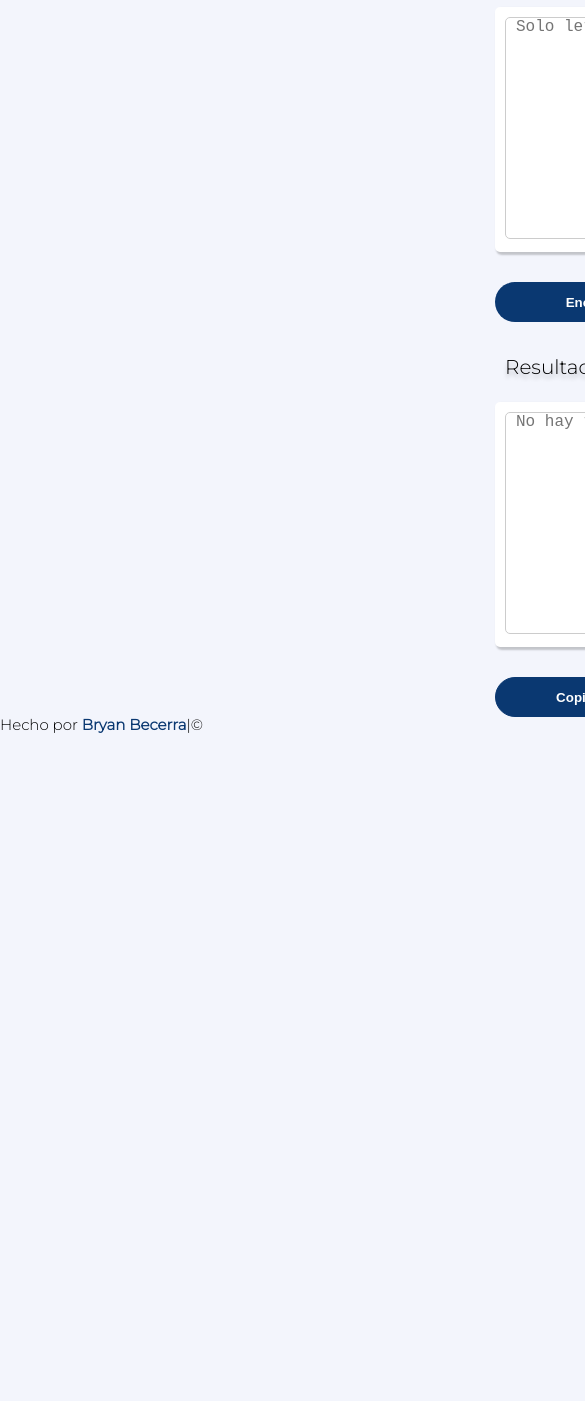
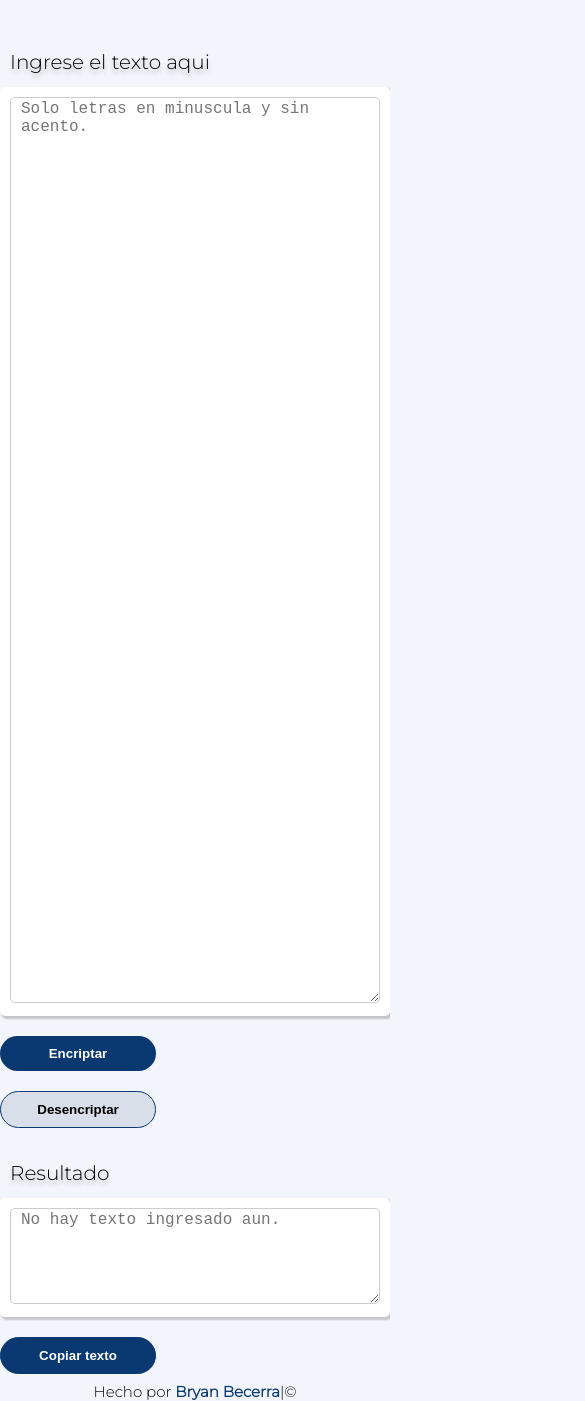
Before and after one commit to BryanBece/BryanBece.github.io, a plain HTML site: page index.html in a window 390 px wide. Shown: the part 168-1569 px from the top of the page, 585 px wide, since content can reach past the window. Before the commit the page ends 1080 px from the top, so only its background shows below. Drawn offline with Linux system fonts and the light colour scheme.

Commit message:
Update style.css
v2

```diff
--- a/style.css
+++ b/style.css
@@ -4,8 +4,8 @@ html {
   }
 
   * {
-    margin: 0;
-    padding: 0;
+    margin: auto;
+    padding: auto;
   }
 
   *, *:before, *:after {
@@ -14,14 +14,16 @@ html {
 body{
     font-family: 'Montserrat', sans-serif;
     position: absolute;
-    width: 1440px;
-    height: 1080px;
+    width: auto;
+    height: auto;
     background: #F3F5FC;
+
 }
+
 .main {
     max-width: 45rem;
     margin: auto;
-    display: flex;
+    display: auto;
     justify-content: center;
     flex-direction: column;
     gap: 2rem;
@@ -30,7 +32,6 @@ body{
     text-align: center;
     font-size: 30px;
     padding: 1.5rem;
-    text-align: center;
     line-height: 150%;
     color: #000000;
     text-shadow: 0px 4px 4px rgba(0, 0, 0, 0.25);
@@ -48,8 +49,9 @@ body{
     box-shadow: 2px 2px 2px 1px rgba(0, 0, 0, 0.2);
     background-color: white;
     border-radius: 0.5rem;
-    height: auto;
-    width: 720px;
+    height: 100%;
+    width: 100%;
+
 }
 .text-input{
     width: 100%;
@@ -61,6 +63,17 @@ body{
     color: #000000;
     margin-bottom: 1px;
 }
+.error {
+    background-color: #0A3871;
+    padding: 1rem;
+    font-size: 1.3rem;
+    margin: 1rem auto 0;
+    color: white;
+    text-align: center;
+    text-transform: uppercase;
+    font-weight: bold;
+    border-radius: 0.5rem;
+  }
 .button-container {
     display: flex;
     justify-content: space-between;
@@ -79,8 +92,8 @@ body{
     margin-right: 1rem;
     border-radius: 20px;
     cursor: pointer;
-    width: 200px;
-    height: 40px;
+    width: 40%;
+    height: auto;
 }
 .boton1:hover, .botoncopiar:hover {
     background: #D8DFE8;
@@ -96,8 +109,8 @@ body{
     border: 1px solid #0A3871;
     border-radius: 20px;
     cursor: pointer;
-    width: 200px;
-    height: 40px;
+    width: 40%;
+    height: auto;
 }
 .boton2:hover {
     background: #0A3871;
@@ -111,14 +124,6 @@ body{
     color: #000000;
     text-shadow: 0px 4px 4px rgba(0, 0, 0, 0.25);
 }
-.msgbox{
-    padding: 1rem;
-    box-shadow: 2px 2px 2px 1px rgba(0, 0, 0, 0.2);
-    background-color: white;
-    border-radius: 0.5rem;
-    height: auto;
-    width: 720px;
-}
 .botoncopiar{
     border: 0;
     font-weight: bold;
@@ -126,14 +131,16 @@ body{
     color: white;
     padding: 1rem;
     margin-top: 1rem;
+    margin-bottom: 1rem;
     border: 1px solid #0A3871;
     border-radius: 20px;
     cursor: pointer;
-    width: 200px;
-    height: 40px;
+    width: 40%;
+    height: auto;
+    display: block;
 }
 .footer{
-    text-align: left;
+    text-align: center;
     font-size: 15px;
     color: black;
   }
@@ -141,3 +148,47 @@ body{
     color: #0A3871;
     font-weight: bold;
 }
+
+@media screen and (max-width: 720px){
+    .main {
+        flex-direction: column;
+        gap: 1rem;
+        display: flex;
+    }
+    .formbox, .msgbox{
+        width: 100%;
+        height: 100%;
+    }
+    .text-input{
+        width: 100%;
+        height: 100%;
+        border-radius: 5px;
+        border: 1px solid #ccc;
+        padding-left: 10px;
+        font-size: 16px;
+        color: #000000;
+        margin-bottom: 1px;
+    }
+    .button-container {
+        flex-direction: column;
+        justify-content: center;
+    }
+    .button-container:last-child {
+        margin: 0;
+    }
+    .boton1 {
+        margin: 1rem 0 1rem 0;
+    }
+    .boton2 {
+        margin: 1rem 0 1rem 0;
+    }
+    .text2{
+        margin: 1rem 1rem 0 1rem;
+    }
+    .botoncopiar{
+        margin: 1rem 0 1rem 0;
+    }
+    .footer{
+        text-align: center;
+    }
+}
```
